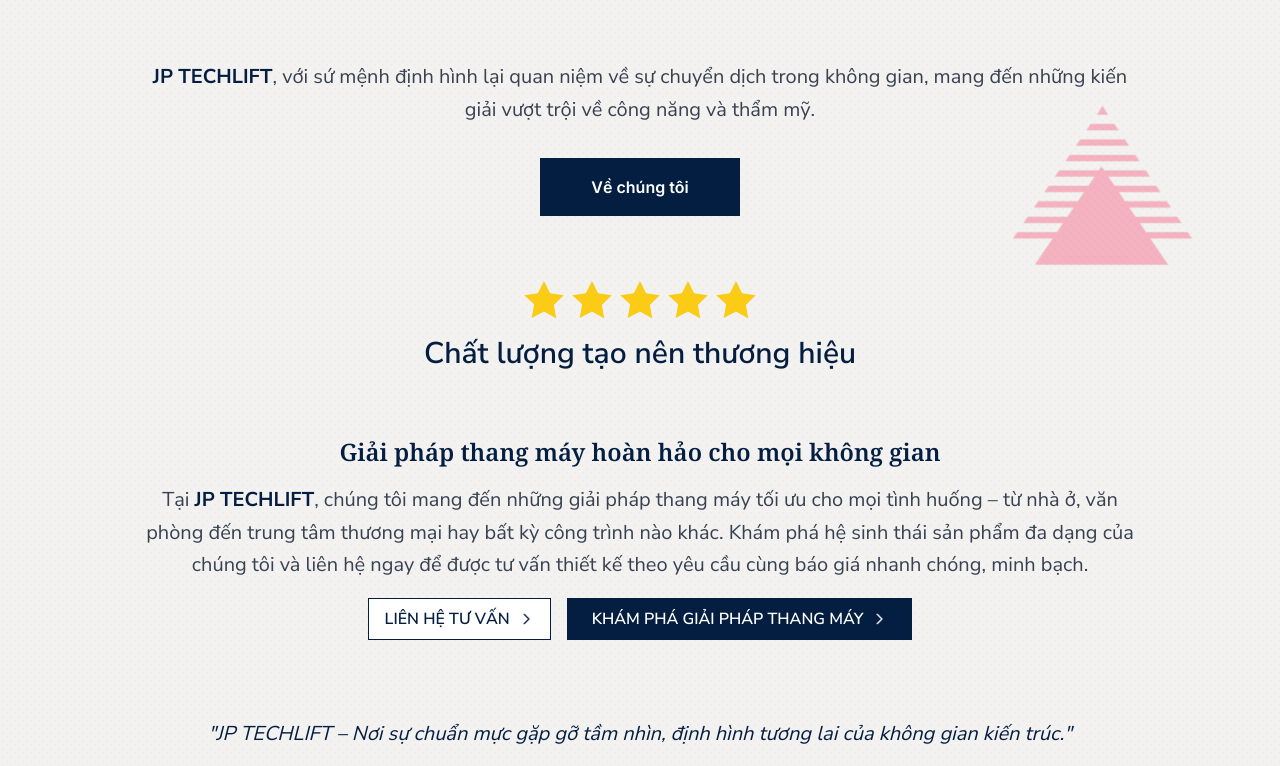
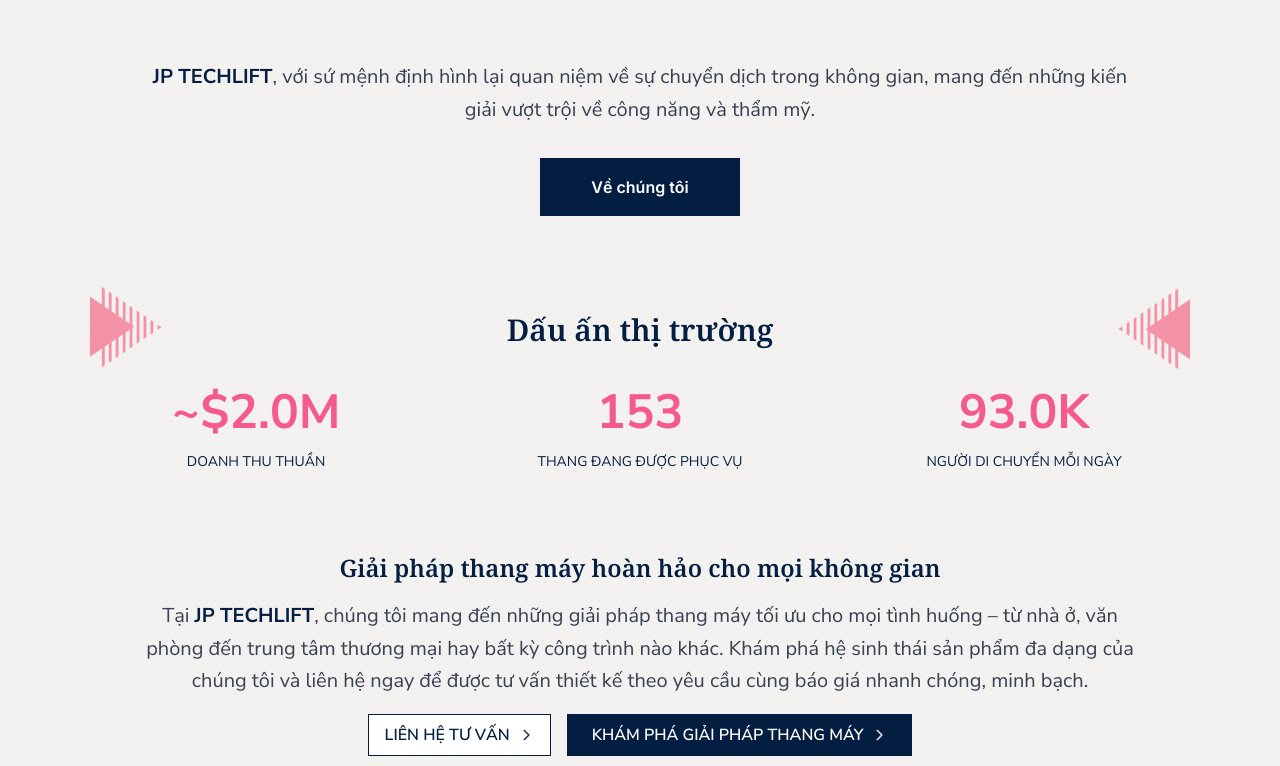
Before and after one commit to baodhg/JPTechLift-WebApp, a React (Vite) app: page / in a window 1280 px wide. Shown: the part 1554-2320 px from the top of the page. Built offline with nearby package versions, Linux system fonts and the light colour scheme.

Commit message:
Fix: HomePage

```diff
--- a/package.json
+++ b/package.json
@@ -17,6 +17,7 @@
     "framer-motion": "^12.23.0",
     "lucide-react": "^0.525.0",
     "react": "^19.1.0",
+    "react-countup": "^6.5.3",
     "react-dom": "^19.1.0",
     "react-helmet-async": "^2.0.5",
     "react-responsive": "^10.0.1",
--- a/src/components/AboutUsPage/AboutUsBanner.module.css
+++ b/src/components/AboutUsPage/AboutUsBanner.module.css
@@ -109,7 +109,6 @@
   font-weight: 700;
   padding: 14px 38px;
   border: none;
-  border-radius: 18px;
   cursor: pointer;
   letter-spacing: 1px;
   box-shadow: 0 2px 10px rgba(24,49,83,0.13);
@@ -132,5 +131,5 @@
   .vmvTitle { font-size: 1rem; }
   .vmvDesc { font-size: 0.95rem; }
   .underline { width: 25px; height: 4px; margin-bottom: 10px; }
-  .vmvButton { font-size: 0.96rem; padding: 7px 20px; border-radius: 12px; }
+  .vmvButton { font-size: 0.96rem; padding: 7px 20px;}
 }
--- a/src/components/AboutUsPage/AboutUsReasons.module.css
+++ b/src/components/AboutUsPage/AboutUsReasons.module.css
@@ -29,7 +29,6 @@
 }
 .card {
   background: #fff;
-  border-radius: 8px;
   padding: 2.1rem 1.2rem 2.1rem 1.2rem;
   width: 315px;
   min-width: 260px;
@@ -65,13 +64,8 @@
   letter-spacing: 0.01em;
 }
 @media (max-width: 768px) {
-  .cardsGrid {
-    gap: 20px;
-  }
-  .card { width: 98vw; min-width: 0; max-width: 500px; }
-}
-@media (max-width: 600px) {
+  .cardsGrid { gap: 20px;}
   .heading { font-size: 1.25rem; margin-bottom: 1.6rem;}
-  .card { border-radius: 8px; padding: 1.1rem 0.65rem 1.3rem;}
+  .card {padding: 1.1rem 0.65rem 1.3rem;}
   .stars { font-size: 1.11rem; margin-bottom: 8px;}
 }
--- a/src/components/BlogPage/BlogPage.module.css
+++ b/src/components/BlogPage/BlogPage.module.css
@@ -98,7 +98,6 @@
   color: #fff;
   font-weight: 700;
   text-decoration: none;
-  border-radius: 6px;
   margin: 0 18px;
   padding: 12px 0;
   font-size: 1.01rem;
@@ -167,4 +166,21 @@
     gap: 10px;
     margin-top: 24px;
   }
+  .topBar {
+    flex-direction: column;
+    align-items: stretch;
+    gap: 12px;
+    padding: 0 4px;
+  }
+  .filterSort {
+    flex-direction: row;
+    gap: 10px;
+    justify-content: flex-start;
+    margin-top: 0;
+  }
+  .resultText {
+    text-align: left;
+    font-size: 0.98rem;
+    margin-bottom: 0;
+  }
 }
--- a/src/components/ContactForm/ContactForm.tsx
+++ b/src/components/ContactForm/ContactForm.tsx
@@ -149,14 +149,6 @@
             </p>
           </div>
           <div className={styles.infoDivider}></div>
-          <div className={styles.localOffice}>
-            <h4 className={styles.infoHeading}>Tìm văn phòng địa phương</h4>
-            <p className={styles.infoText}>
-              Tìm thông tin liên hệ cho Hoa Kỳ, Bahamas và Canada.<br />
-              <span className={styles.link}>Có liên lạc</span>
-            </p>
-          </div>
-          <div className={styles.infoDivider}></div>
         </div>
       </div>
     </>
--- a/src/components/HomePage/AboutSection.tsx
+++ b/src/components/HomePage/AboutSection.tsx
@@ -1,5 +1,6 @@
 import { Link } from "react-router-dom";
-import { useEffect } from "react";
+import CountUp from "react-countup";
+import { useEffect, useRef, useState } from "react";
 import AOS from "aos";
 import "aos/dist/aos.css";
 import WorldMap from "../../assets/images/WorldMap.png";
@@ -7,20 +8,28 @@
 
 export default function AboutSection() {
   useEffect(() => {
-    AOS.init({
-      duration: 800,
-      once: true,
-    });
+    AOS.init({ duration: 800, once: true });
+  }, []);
+
+  const [animateKey, setAnimateKey] = useState(0);
+  const countUpRef = useRef<HTMLDivElement>(null);
+
+  useEffect(() => {
+    const observer = new IntersectionObserver(
+      ([entry]) => {
+        if (entry.isIntersecting) {
+          setAnimateKey((prev) => prev + 1); // Mỗi lần scroll vào: +1 để CountUp re-mount
+        }
+      },
+      { threshold: 0.5 }
+    );
+
+    if (countUpRef.current) observer.observe(countUpRef.current);
+    return () => observer.disconnect();
   }, []);
 
   return (
     <section className="relative w-full py-6 px-6 md:px-20 text-center md:pb-10 overflow-hidden bg-texture-bg bg-texture-pattern bg-[length:8px_8px]">
-      {/* Pattern bên trái ở desktop – ngang hàng tiêu đề */}
-      <img
-        src={pattern}
-        alt="pattern"
-        className="ml-20 hidden md:block w-[200px] opacity-40 rotate-180 absolute top-10 left-0"
-      />
       {/* Nội dung section */}
       <h2
         className="hidden md:block md:mt-14 font-inter font-medium text-[36px] uppercase text-center mb-[30px]"
@@ -61,7 +70,7 @@
         những kiến giải vượt trội về công năng và thẩm mỹ.
       </p>
       <div
-        className="relative w-full flex flex-col md:flex-row justify-start md:justify-center items-center mb-16"
+        className="relative w-full flex flex-col md:flex-row justify-start md:justify-center items-center mb-20"
         data-aos="fade-up"
         data-aos-delay="500"
       >
@@ -74,21 +83,14 @@
           >
             Về chúng tôi
           </Link>
+        </div>
 
-          {/* Pattern bên phải: 2 hình nằm ngang, cao bằng button */}
-          <div className="flex flex-row items-center gap-1 h-full">
-            <img
-              src={pattern}
-              alt="pattern"
-              className="h-full w-auto opacity-60"
-            />
-            <img
-              src={pattern}
-              alt="pattern"
-              className="h-full w-auto opacity-60 rotate-180"
-            />
-          </div>
-        </div>
+        {/* Pattern bên trái ở desktop – ngang hàng tiêu đề
+        <img
+          src={pattern}
+          alt="pattern"
+          className="ml-20 hidden md:block w-[200px] opacity-40 rotate-180 absolute top-10 left-0"
+        /> */}
 
         {/* --- Desktop: Button ở giữa --- */}
         <Link
@@ -98,42 +100,95 @@
           Về chúng tôi
         </Link>
 
-        {/* --- Desktop: Pattern phải --- */}
+        {/* --- Desktop: Pattern phải ---
         <img
           src={pattern}
           alt="pattern"
           className="hidden md:block w-[200px] opacity-40 absolute right-0"
-        />
+        /> */}
       </div>
+
+      {/* --- ƯU THẾ VỀ SỐ LIỆU --- */}
       <div
-        className="text-center mb-16"
-        data-aos="zoom-in"
-        data-aos-delay="200"
+        className="w-full max-w-6xl mx-auto mt-24 my-20"
+        data-aos="fade-up"
+        data-aos-delay="600"
       >
-        <div className="flex justify-center gap-2 mb-4">
-          {Array(5)
-            .fill(0)
-            .map((_, i) => (
-              <svg
-                key={i}
-                xmlns="http://www.w3.org/2000/svg"
-                className="w-10 h-10 text-yellow-400"
-                viewBox="0 0 24 24"
-                fill="currentColor"
-              >
-                <path d="M12 .587l3.668 7.431 8.2 1.192-5.934 5.781 1.4 8.171L12 18.896l-7.334 3.866 1.4-8.171L.132 9.21l8.2-1.192z" />
-              </svg>
-            ))}
+        <div className="relative mb-10 flex items-center justify-center">
+          {/* Mũi tên trái – quay đầu vào trong (từ trái vào) */}
+          <img
+            src={pattern}
+            alt="pattern-left"
+            className="w-[60px] md:w-[90px] opacity-60 rotate-90 absolute left-2 md:left-0 mt-2 -translate-y-2"
+          />
+
+          <h3 className="text-[#041E42] text-xl md:text-3xl font-semibold text-center font-noto z-10">
+            Dấu ấn thị trường
+          </h3>
+
+          {/* Mũi tên phải – quay đầu vào trong (từ phải vào) */}
+          <img
+            src={pattern}
+            alt="pattern-right"
+            className="w-[60px] md:w-[90px] opacity-60 rotate-[270deg] absolute right-2 md:right-0 mt-4 -translate-y-2"
+          />
         </div>
 
-        <h3
-          className="text-xl md:text-3xl font-semibold text-[#041E42] font-nunito"
-          data-aos="fade-up"
-          data-aos-delay="100"
+        <div
+          className="grid grid-cols-1 md:grid-cols-3 gap-8 text-center"
+          ref={countUpRef}
         >
-          Chất lượng tạo nên thương hiệu
-        </h3>
+          <div>
+            <p className="text-[#F45B8C] text-4xl md:text-5xl font-bold mb-4">
+              <CountUp
+                key={`count1-${animateKey}`}
+                start={0.1}
+                end={2.0}
+                duration={2.5}
+                decimals={1}
+                decimal="."
+                prefix="~$"
+                suffix="M"
+              />
+            </p>
+            <p className="uppercase text-[#041E42] text-sm font-medium">
+              Doanh thu thuần
+            </p>
+          </div>
+
+          <div>
+            <p className="text-[#F45B8C] text-4xl md:text-5xl font-bold mb-4">
+              <CountUp
+                key={`count2-${animateKey}`}
+                start={0}
+                end={153}
+                duration={2.5}
+              />
+            </p>
+            <p className="uppercase text-[#041E42] text-sm font-medium">
+              Thang đang được phục vụ
+            </p>
+          </div>
+
+          <div>
+            <p className="text-[#F45B8C] text-4xl md:text-5xl font-bold mb-4">
+              <CountUp
+                key={`count3-${animateKey}`}
+                start={0}
+                end={93.0}
+                duration={2.5}
+                decimals={1}
+                decimal="."
+                suffix="K"
+              />
+            </p>
+            <p className="uppercase text-[#041E42] text-sm font-medium">
+              Người di chuyển mỗi ngày
+            </p>
+          </div>
+        </div>
       </div>
+
       {/* TƯ VẤN */}
       <p
         className="text-[#041E42] text-xl md:text-2xl font-semibold text-left md:text-center font-noto mb-4"
@@ -165,7 +220,7 @@
             data-aos-easing="ease-in-out"
           >
             {/* Nút LIÊN HỆ TƯ VẤN */}
-            <button className="group inline-flex items-center gap-2 border border-[#041E42] bg-white px-4 py-2 text-[#041E42] font-semibold hover:bg-[#e5e7eb] hover:text-[#041E42] transition-colors duration-300 whitespace-nowrap">
+            <button onClick={() => window.open("https://zalo.me/3469899057771273254", "_blank")} className="group inline-flex items-center gap-2 border border-[#041E42] bg-white px-4 py-2 text-[#041E42] font-semibold hover:bg-[#e5e7eb] hover:text-[#041E42] transition-colors duration-300 whitespace-nowrap">
               LIÊN HỆ TƯ VẤN
               <svg
                 xmlns="http://www.w3.org/2000/svg"
@@ -184,7 +239,7 @@
             </button>
 
             {/* Nút KHÁM PHÁ */}
-            <button className="group inline-flex items-center gap-2 border border-[#041E42] bg-[#041E42] text-white px-6 py-2 font-semibold hover:bg-white hover:text-[#041E42] transition-colors duration-300">
+            <button onClick={() => window.open("https://www.tiktok.com/@jptechlift", "_blank")} className="group inline-flex items-center gap-2 border border-[#041E42] bg-[#041E42] text-white px-6 py-2 font-semibold hover:bg-white hover:text-[#041E42] transition-colors duration-300">
               KHÁM PHÁ GIẢI PHÁP THANG MÁY
               <svg
                 xmlns="http://www.w3.org/2000/svg"
```
Also changed, not shown: src/components/BlogPage/BlogPageSection.tsx (+18 -1 lines), src/components/ContactForm/ContactForm.module.css (+5 -2 lines), src/components/HomePage/ServiceSection.tsx (+4 -4 lines), src/components/HomePage/SubBanner.tsx (+9 -6 lines), tailwind.config.js (+11 -1 lines), src/components/HomePage/ProductSection.tsx (indentation only), 1 other file (tests, documents, lock files or other folders).
